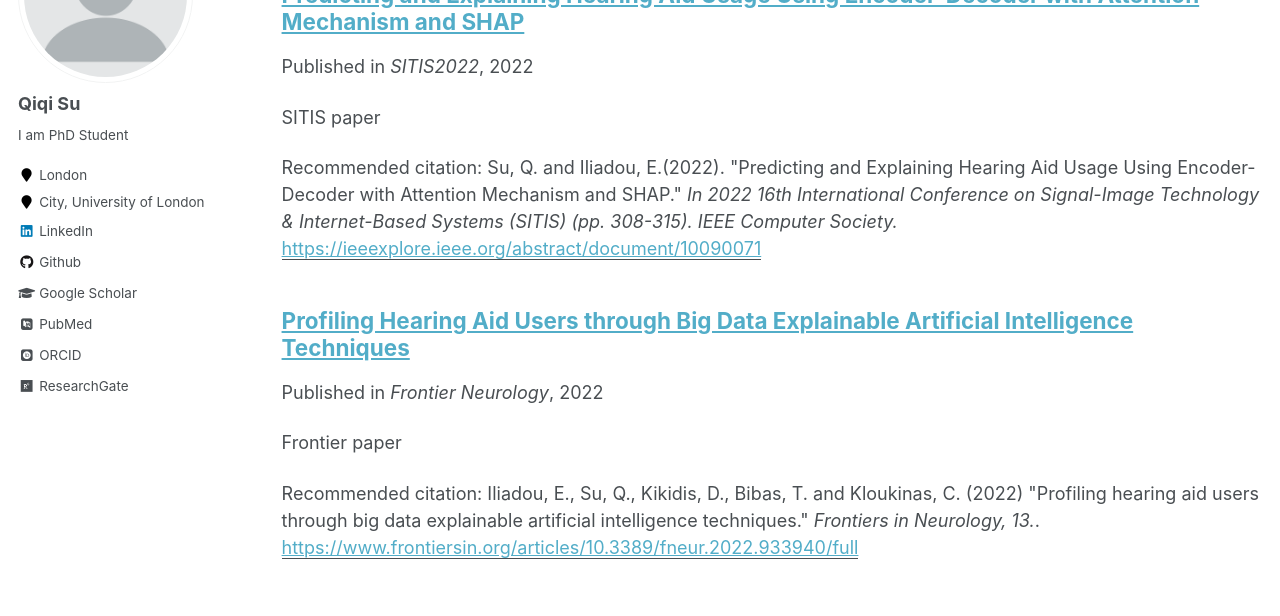
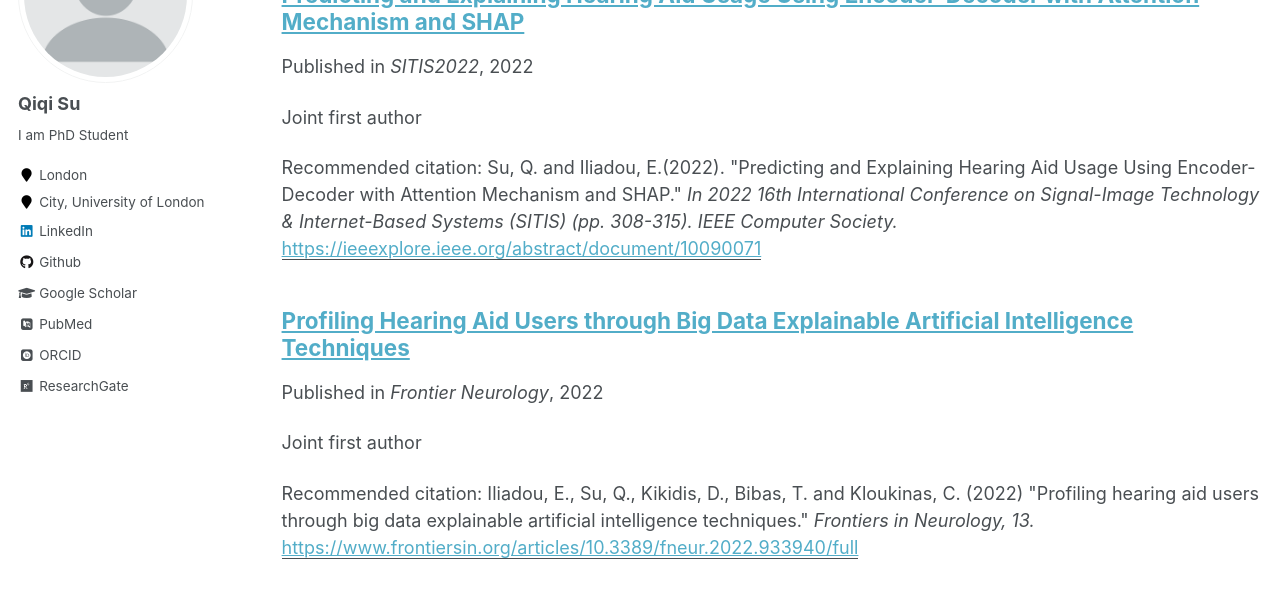
Before and after one commit to qisuqi/qiqisu.github.io, a Jekyll site: the page built from docs/_pages/publications.md, in a window 1280 px wide and 992 px high. Shown: the part 210-826 px from the top of the window. Built offline with Jekyll 4.4.1, drawn with Linux system fonts in a browser that asks for light colours; some web fonts are replaced.

Commit message:
update publications

```diff
--- a/docs/_publications/2023-07-05-paper1.md
+++ b/docs/_publications/2022-08-26-frontier.md
@@ -1,12 +1,12 @@
 ---
 title: "Profiling Hearing Aid Users through Big Data Explainable Artificial Intelligence Techniques"
 collection: publications
-permalink: /publication/2023-07-05-paper1
-excerpt: "Frontier paper"
+permalink: /publication/2022-08-26-frontier
+excerpt: "Joint first author"
 date: 2022-08-26
 venue: 'Frontier Neurology'
 paperurl: 'https://www.frontiersin.org/articles/10.3389/fneur.2022.933940/full'
-citation: 'Iliadou, E., Su, Q., Kikidis, D., Bibas, T. and Kloukinas, C. (2022) &quot;Profiling hearing aid users through big data explainable artificial intelligence techniques.&quot; <i>Frontiers in Neurology, 13.</i>.'
+citation: 'Iliadou, E., Su, Q., Kikidis, D., Bibas, T. and Kloukinas, C. (2022) &quot;Profiling hearing aid users through big data explainable artificial intelligence techniques.&quot; <i>Frontiers in Neurology, 13.</i>'
 ---
 
 Abstract:\\
@@ -14,4 +14,4 @@ Debilitating hearing loss (HL) affects ~6% of the human population. Only 20% of
 
 [Download paper here](http://qiqisu.co.uk/files/paper1.pdf)
 
-Recommended citation: Iliadou, E., Su, Q., Kikidis, D., Bibas, T. and Kloukinas, C. (2022) "Profiling hearing aid users through big data explainable artificial intelligence techniques." <i>Frontiers in Neurology, 13</i>
+Recommended citation: Iliadou, E., Su, Q., Kikidis, D., Bibas, T. and Kloukinas, C. (2022) "Profiling hearing aid users through big data explainable artificial intelligence techniques." <i>Frontiers in Neurology, 13.</i>
--- a/docs/_publications/2023-07-05-paper2.md
+++ b/docs/_publications/2022-10-19-sitis.md
@@ -1,8 +1,8 @@
 ---
 title: "Predicting and Explaining Hearing Aid Usage Using Encoder-Decoder with Attention Mechanism and SHAP"
 collection: publications
-permalink: /publication/2023-07-05-paper2
-excerpt: 'SITIS paper'
+permalink: /publication/2022-10-19-sitis
+excerpt: 'Joint first author'
 date: 2022-10-19
 venue: 'SITIS2022'
 paperurl: 'https://ieeexplore.ieee.org/abstract/document/10090071'
@@ -13,4 +13,4 @@ Understanding the factors that contribute to optimal hearing aid fitting and hea
 
 [Download paper here](http://qiqisu.co.uk/files/paper2.pdf)
 
-Recommended citation: Su, Q. and Iliadou, E. (2022). "Predicting and Explaining Hearing Aid Usage Using Encoder-Decoder with Attention Mechanism and SHAP." <i>In 2022 16th International Conference on Signal-Image Technology & Internet-Based Systems (SITIS) (pp. 308-315). IEEE Computer Society</i>
+Recommended citation: Su, Q. and Iliadou, E. (2022). "Predicting and Explaining Hearing Aid Usage Using Encoder-Decoder with Attention Mechanism and SHAP." <i>In 2022 16th International Conference on Signal-Image Technology & Internet-Based Systems (SITIS) (pp. 308-315). IEEE Computer Society.</i>
--- a/docs/markdown_generator/publications.tsv
+++ b/docs/markdown_generator/publications.tsv
@@ -1,4 +1,3 @@
 pub_date	title	venue	excerpt	citation	url_slug	paper_url
-2009-10-01	Paper Title Number 1	Journal 1	This paper is about the number 1. The number 2 is left for future work.	Your Name, You. (2009). "Paper Title Number 1." <i>Journal 1</i>. 1(1).	paper-title-number-1	http://academicpages.github.io/files/paper1.pdf
-2010-10-01	Paper Title Number 2	Journal 1	This paper is about the number 2. The number 3 is left for future work.	Your Name, You. (2010). "Paper Title Number 2." <i>Journal 1</i>. 1(2).	paper-title-number-2	http://academicpages.github.io/files/paper2.pdf
-2015-10-01	Paper Title Number 3	Journal 1	This paper is about the number 3. The number 4 is left for future work.	Your Name, You. (2015). "Paper Title Number 3." <i>Journal 1</i>. 1(3).	paper-title-number-3	http://academicpages.github.io/files/paper3.pdf
+2022-08-26	Profiling Hearing Aid Users through Big Data Explainable Artificial Intelligence Techniques	Frontier Neurology	Joint first author	Iliadou, E., Su, Q., Kikidis, D., Bibas, T. and Kloukinas, C. (2022) "Profiling hearing aid users through big data explainable artificial intelligence techniques." <i>Frontiers in Neurology, 13.</i>	frontier	http://qiqisu.co.uk/files/paper1.pdf
+2022-10-19	Predicting and Explaining Hearing Aid Usage Using Encoder-Decoder with Attention Mechanism and SHAP	SITIS2022   Joint first author	Su, Q. and Iliadou, E. (2022). "Predicting and Explaining Hearing Aid Usage Using Encoder-Decoder with Attention Mechanism and SHAP." <i>In 2022 16th International Conference on Signal-Image Technology & Internet-Based Systems (SITIS) (pp. 308-315). IEEE Computer Society.</i>	sitits	http://qiqisu.co.uk/files/paper2.pdf
```
